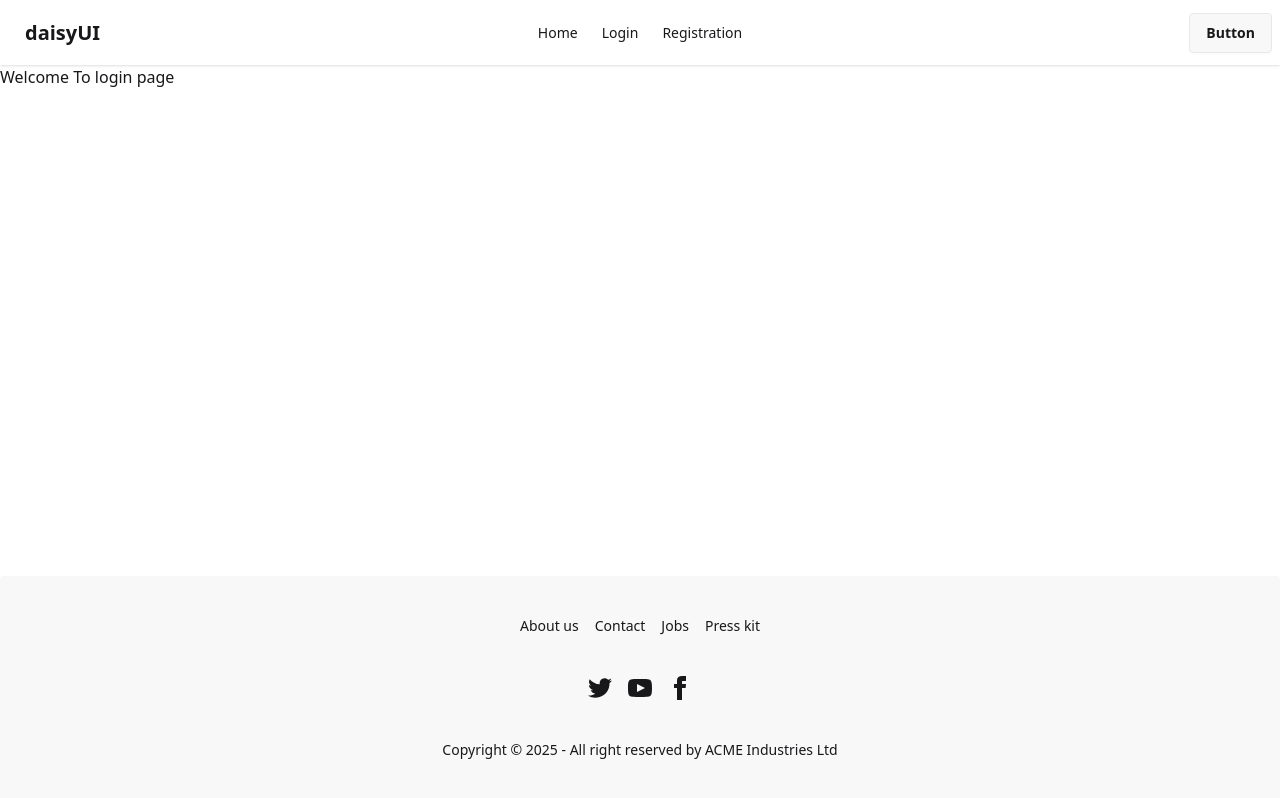
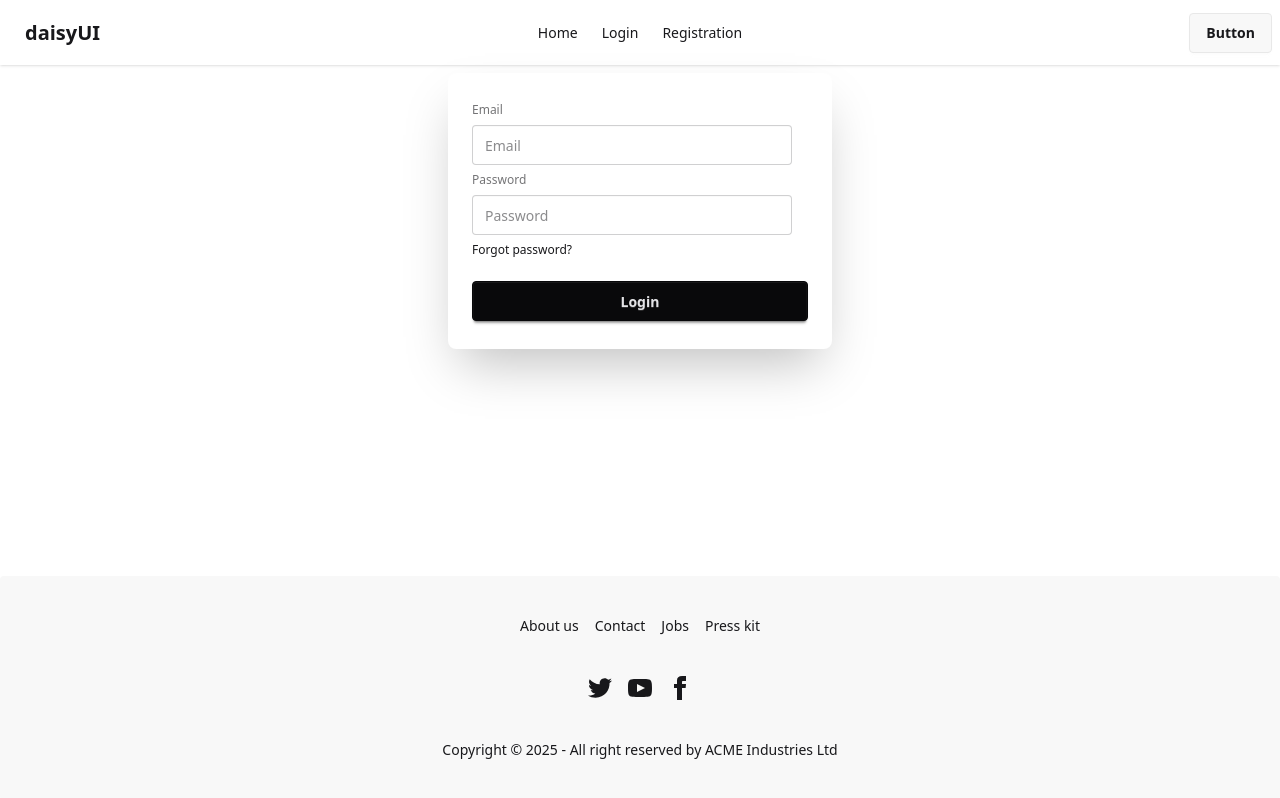
Before and after one commit to rajalishikh/practice_authentication_raj, a React (Vite) app: page /Login in a window 1280 px wide. Built offline with nearby package versions, Linux system fonts and the light colour scheme.

Commit message:
Now I am all so make login page

```diff
--- a/src/Component/Login/Login.jsx
+++ b/src/Component/Login/Login.jsx
@@ -2,7 +2,18 @@
 const Login = () => {
     return (
         <div>
-            <h2>Welcome To login page </h2>
+            <div className="card bg-base-100 w-full max-w-sm shrink-0 shadow-2xl mx-auto mt-2">
+      <div className="card-body">
+        <form className="fieldset">
+          <label className="label">Email</label>
+          <input type="email" className="input" placeholder="Email" />
+          <label className="label">Password</label>
+          <input type="password" className="input" placeholder="Password" />
+          <div><a className="link link-hover">Forgot password?</a></div>
+          <button className="btn btn-neutral mt-4">Login</button>
+        </form>
+      </div>
+    </div>
 
 
         </div>
```
